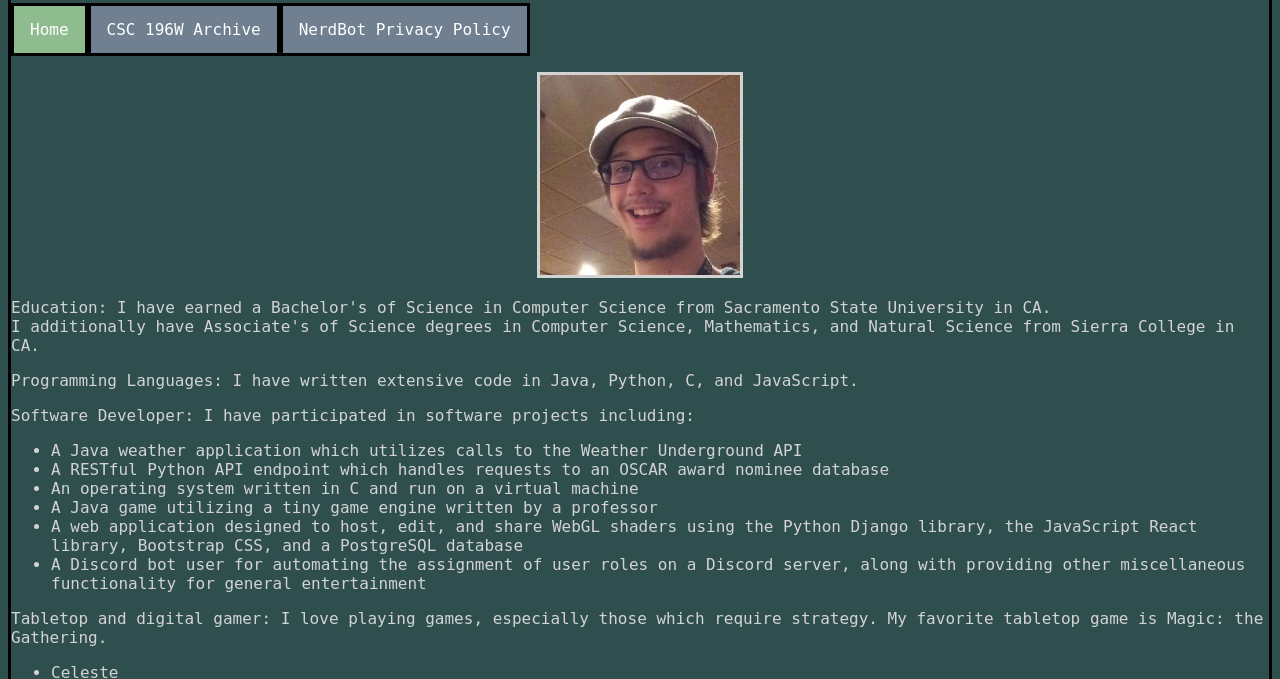
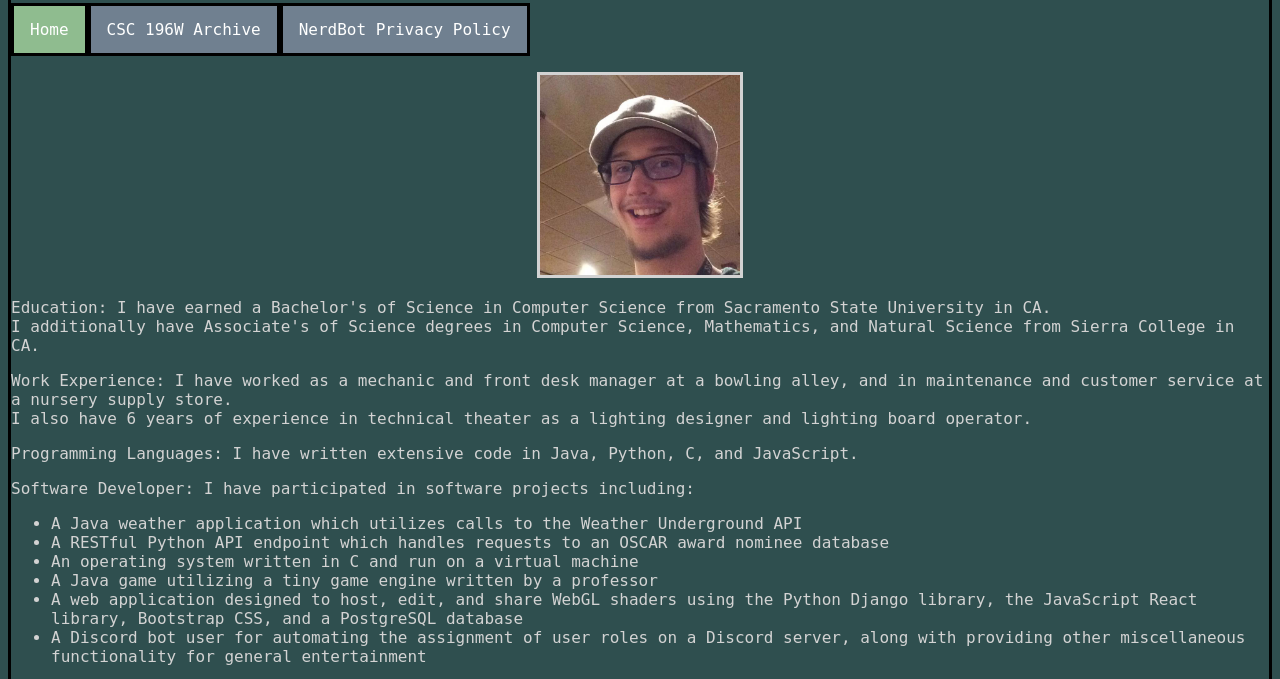
Before and after one commit to BobSolomon22/bobsolomon22.github.io, a website: page index.html in a window 1280 px wide. Shown: the part 95-774 px from the top of the page. Drawn offline with Linux system fonts and the light colour scheme.

Commit message:
added work experience to index page

```diff
--- a/index.html
+++ b/index.html
@@ -17,6 +17,11 @@
         <p>
             Education: I have earned a Bachelor's of Science in Computer Science from Sacramento State University in CA.
             <br>I additionally have Associate's of Science degrees in Computer Science, Mathematics, and Natural Science from Sierra College in CA.
+        </p>
+        <p>
+            Work Experience: I have worked as a mechanic and front desk manager at a bowling alley, and in maintenance and customer service at a nursery supply store.
+            <br>
+            I also have 6 years of experience in technical theater as a lighting designer and lighting board operator.
         </p>
         <p>
             Programming Languages: I have written extensive code in Java, Python, C, and JavaScript.
```
